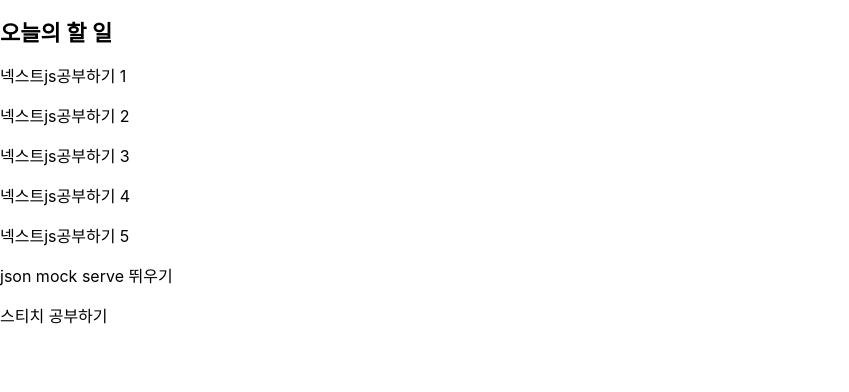
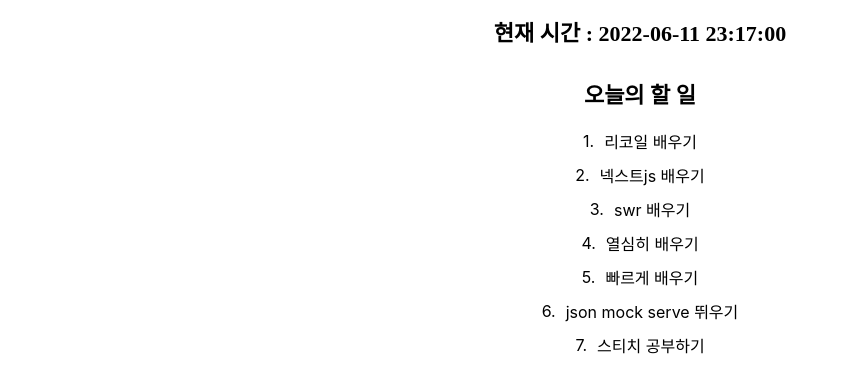
Before and after one commit to dnr14/nextjs-todo-list, a Next.js app: page / in a window 1280 px wide. Shown: the top 392 px of the page, without its empty margins (0-849 px from the left). Built offline with nearby package versions, Linux system fonts and the light colour scheme; data requests are answered from the project's data file.

Commit message:
feat : index페이지 기능 추가
todos pre-fetch 해오는 기능 추가

```diff
--- a/pages/index.tsx
+++ b/pages/index.tsx
@@ -1,18 +1,64 @@
 import type { NextPage } from "next";
-import { theme } from "../stitches.config";
-import { Title, Text, Input } from "@components/index";
+import { Title, Text } from "@components/index";
+import React, { useEffect, useState } from "react";
+import { styled } from "@stitches/react";
 
-const Home: NextPage = () => {
+interface Todo {
+  id: number;
+  content: string;
+}
+
+interface HomeProps {
+  todos: Todo[];
+}
+
+function timestamp() {
+  const today = new Date();
+  today.setHours(today.getHours() + 9);
+  return today.toISOString().replace("T", " ").substring(0, 19);
+}
+
+const Home: NextPage<HomeProps> = ({ todos }) => {
+  const [time, setTime] = useState<string>(timestamp());
+
+  useEffect(() => {
+    const timer = setInterval(() => setTime(timestamp()), 1000);
+    return () => clearInterval(timer);
+  }, []);
+
   return (
-    <div className={theme}>
+    <TodoContainer>
+      <Title text={`현재 시간 : ${time}`} />
       <Title text="오늘의 할 일" />
-      {Array.from({ length: 5 }, (_, idx) => (
-        <Text key={idx}>{`넥스트js공부하기 ${idx + 1}`}</Text>
+      {todos.map(({ content, id }, idx) => (
+        <TodoWrapper key={id}>
+          {idx + 1}. <Text margin={"0"}>{content}</Text>
+        </TodoWrapper>
       ))}
-      <Text>json mock serve 뛰우기</Text>
-      <Text>스티치 공부하기</Text>
-    </div>
+    </TodoContainer>
   );
 };
 
+const TodoContainer = styled("section", {
+  display: "flex",
+  flexDirection: "column",
+  justifyContent: "center",
+  alignItems: "center",
+});
+
+const TodoWrapper = styled("div", {
+  display: "flex",
+  alignItems: "center",
+  gap: 10,
+  margin: "5px 0",
+});
+
+export const getStaticProps = async () => {
+  // fetch 실패 시 에러 처리를 해야된다.
+  const res = await fetch("http://localhost:4300/todos");
+  const todos = await res.json();
+
+  return { props: { todos } };
+};
+
 export default Home;
```
